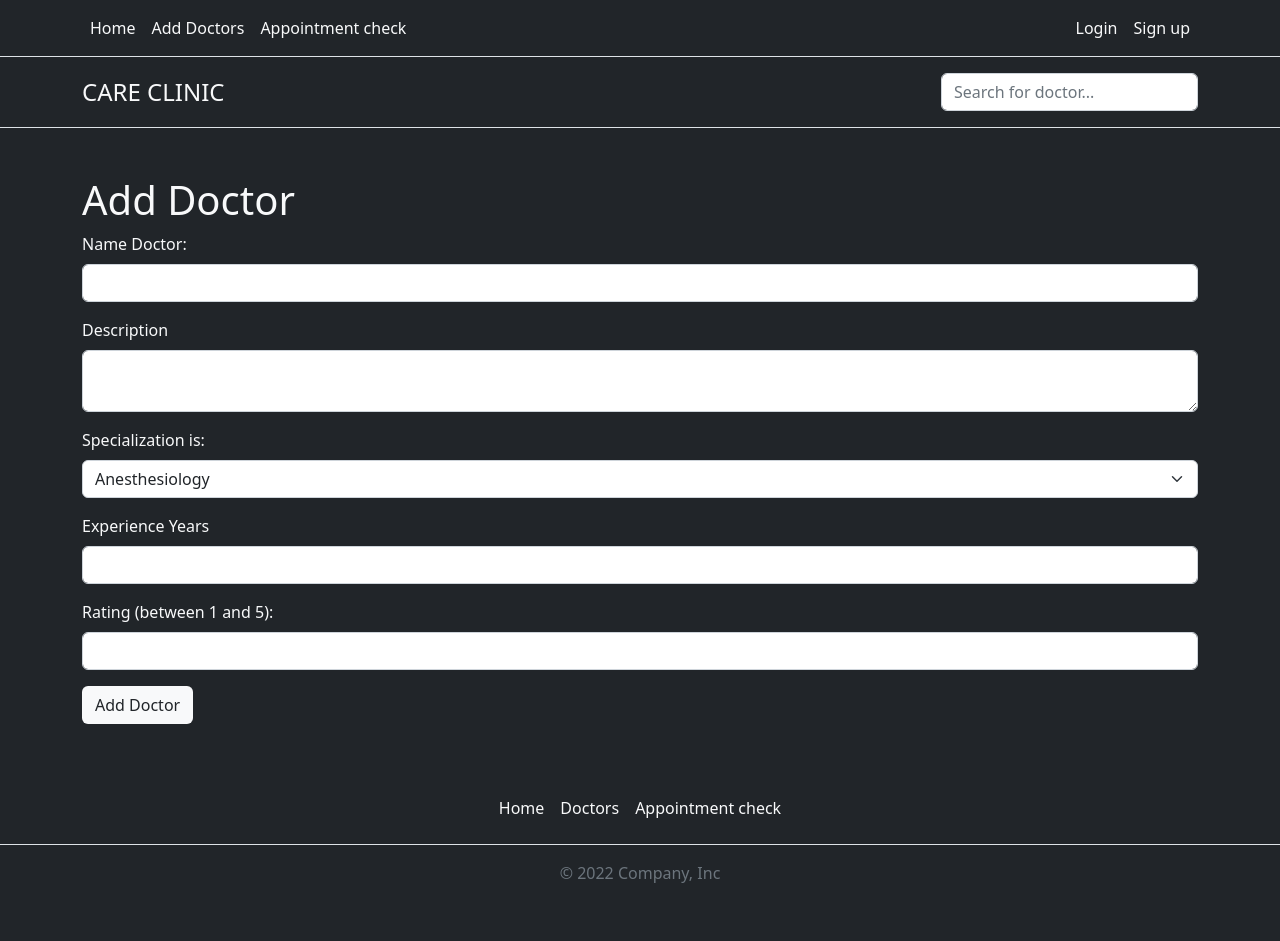
After one commit to T-Python-OCT9/LAB_DJNAGO_ORM_3_RELATIONS, a Django app: page /clinic/add_doctor/ in a window 1280 px wide. The commit adds this page. Run offline with Django 4.2, Linux system fonts and the light colour scheme.

Commit message:
Clinic Website update

```diff
--- a/Clinic_Website/clinic/models.py
+++ b/Clinic_Website/clinic/models.py
@@ -4,8 +4,7 @@ from django.db import models
 
 class Doctor(models.Model):
     specialization_choices = models.TextChoices("specialization"
-    ,["Anesthesiology","Dermatology","Ophthalmology","Pediatrics"
-    ,"Psychiatry","Surgery","Orthopedic"])
+    ,["Anesthesiology","Dermatology","Ophthalmology","Pediatrics"])
 
     name = models.CharField(max_length=512)
     description = models.TextField()
--- /dev/null
+++ b/Clinic_Website/clinic/templates/clinic/add_doctor.html
@@ -0,0 +1,42 @@
+{% extends 'clinic/base.html' %}
+
+{% block Title %}   Add Doctor     {% endblock %}
+{% block content %}
+<div class="container text-light my-4 py-4">
+    <h1 class=" text-light">Add Doctor</h1>
+    <form action="" method="POST">
+        {% csrf_token %}
+        <div class="mb-3 text-light">
+            <label  class="form-label">Name Doctor:</label>
+            <input type="text" class="form-control" name="name">
+        </div>
+
+        <div class="mb-3">
+            <label  class="form-label">Description</label>
+            <textarea type="text" class="form-control" name="description"></textarea>
+        </div>
+
+        <div class="mb-3">
+            <label class="form-label">Specialization is:</label>
+            <select class="form-select" name="specialization">
+                <option value="Anesthesiology">Anesthesiology</option>
+                <option value="Dermatology">Dermatology</option>
+                <option value="Ophthalmology">Ophthalmology</option>
+                <option value="Pediatrics">Pediatrics</option>
+            </select>
+        </div>
+
+        <div class="mb-3">
+            <label  class="form-label">Experience Years</label>
+            <input type="number" class="form-control" name="experience_years" min="0" max="30" />
+        </div>
+
+        <div class="mb-3">
+            <label class="form-label">Rating (between 1 and 5):</label>
+            <input type="number" class="form-control" step="0.1" name="rating" min="1.0" max="5.0">
+        </div>
+
+        <input class="btn text-dark bg-light" type="submit" value="Add Doctor" />
+    </form>
+</div>
+{% endblock %}
--- /dev/null
+++ b/Clinic_Website/clinic/templates/clinic/base.html
@@ -0,0 +1,49 @@
+<!doctype html>
+<html lang="en">
+  <head>
+    <meta charset="utf-8">
+    <meta name="viewport" content="width=device-width, initial-scale=1">
+    <title>{% block Title %} Bootstrap demo {% endblock %}</title>
+    <link href="https://cdn.jsdelivr.net/npm/bootstrap@5.2.2/dist/css/bootstrap.min.css" rel="stylesheet" integrity="sha384-Zenh87qX5JnK2Jl0vWa8Ck2rdkQ2Bzep5IDxbcnCeuOxjzrPF/et3URy9Bv1WTRi" crossorigin="anonymous">
+  </head>
+  <body class="bg-dark">
+    <nav class="py-2 border-bottom  bg-dark ">
+      <div class="container d-flex flex-wrap">
+        <ul class="nav me-auto">
+          <li class="nav-item"><a href="{% url 'clinic:home' %}" class="nav-link link-light px-2 active" aria-current="page">Home</a></li>
+          <li class="nav-item"><a href="{% url 'clinic:add_doctor' %}" class="nav-link link-light px-2">Add Doctors</a></li>
+          <li class="nav-item"><a href="{% url 'clinic:appointment_check' %}" class="nav-link link-light px-2">Appointment check</a></li>
+        </ul>
+        <ul class="nav">
+          <li class="nav-item"><a href="#" class="nav-link link-light px-2">Login</a></li>
+          <li class="nav-item"><a href="#" class="nav-link link-light px-2">Sign up</a></li>
+        </ul>
+      </div>
+    </nav>
+    <header class="py-3 mb-4 border-bottom bg-dark">
+        <div class="container d-flex flex-wrap justify-content-center">
+          <a href="/" class="d-flex align-items-center mb-3 mb-lg-0 me-lg-auto text-light text-decoration-none">
+            <span class="fs-4">CARE CLINIC</span>
+          </a>
+          <form class="col-12 col-lg-auto mb-3 mb-lg-0" role="search" method="GET" action="{% url 'clinic:home' %}">
+            <input type="search" class="form-control" placeholder="Search for doctor..." aria-label="Search" name="search">
+          </form>
+        </div>
+      </header>
+
+    {% block content %}
+    {% endblock %}
+
+
+        <footer class="py-3 my-4 bg-dark">
+          <ul class="nav justify-content-center border-bottom pb-3 mb-3">
+            <li class="nav-item"><a href="{% url 'clinic:home' %}" class="nav-link px-2 link-light">Home</a></li>
+            <li class="nav-item"><a href="{% url 'clinic:add_doctor' %}" class="nav-link px-2 link-light">Doctors</a></li>
+            <li class="nav-item"><a href="{% url 'clinic:appointment_check' %}" class="nav-link px-2 link-light">Appointment check</a></li>
+          </ul>
+          <p class="text-center text-muted">© 2022 Company, Inc</p>
+        </footer>
+
+    <script src="https://cdn.jsdelivr.net/npm/bootstrap@5.2.2/dist/js/bootstrap.bundle.min.js" integrity="sha384-OERcA2EqjJCMA+/3y+gxIOqMEjwtxJY7qPCqsdltbNJuaOe923+mo//f6V8Qbsw3" crossorigin="anonymous"></script>
+  </body>
+</html>
--- a/Clinic_Website/clinic/urls.py
+++ b/Clinic_Website/clinic/urls.py
@@ -4,5 +4,10 @@ from . import views
 app_name = "clinic"
 
 urlpatterns = [
-    path("home/", views.home, name="home")
+    path("home/", views.home, name="home"),
+    path("add_doctor/", views.add_doctor, name="add_doctor"),
+    path("add_appointment/<doctor_id>/", views.add_appointment, name="add_appointment"),
+    path("appointment_check/", views.appointment_check, name="appointment_check"),
+    path("detail_doctor/<doctor_id>/", views.detail_doctor , name ="detail_doctor"),
+    path("not_found/",views.not_found , name="not_found.html"),
 ]
--- a/Clinic_Website/clinic/views.py
+++ b/Clinic_Website/clinic/views.py
@@ -1,9 +1,62 @@
-from django.shortcuts import render
+from django.shortcuts import render ,redirect
 from django.http import HttpResponse
+from .models import Doctor , Appointment
+
 
 # Create your views here.
 def home(request : HttpResponse):
+    try:
+        if "search" in request.GET:
+            doctors = Doctor.objects.filter(name__contains=request.GET["search"])
+        else:
+            doctors =  Doctor.objects.all()
+    except:
+        return render(request , "clinic/not_found.html")
+
+    return render(request,"clinic/home.html",{"doctors":doctors})
+
+
+
+def add_doctor(request : HttpResponse):
     if request.method == "POST":
-        rating = float ( request.POST["quantity"] )
-        print(rating.__class__)
-    return render(request,"clinic/home.html")
+        new_book = Doctor(name=request.POST["name"], description= request.POST["description"],
+         specialization= request.POST["specialization"] , experience_years= request.POST["experience_years"]
+         , rating= request.POST["rating"])
+        new_book.save()
+        return redirect("clinic:home")
+
+    return render(request,"clinic/add_doctor.html")
+
+
+
+def detail_doctor(request : HttpResponse,doctor_id : int):
+    try:
+        doctor = Doctor.objects.get(id=doctor_id)
+        appointments = Appointment.objects.filter(doctor = doctor)
+    except:
+        return render(request , "clinic/not_found.html")
+
+    return render(request, "clinic/detail_doctor.html", {"doctor" : doctor, "appointments" : appointments})
+
+
+
+
+def add_appointment(request : HttpResponse ,doctor_id : int):
+    doctor = Doctor.objects.get(id=doctor_id)
+    if request.method == "POST":
+        appointment = Appointment(doctor=doctor, patient_name = request.POST["patient_name"],
+         case_description=request.POST["case_description"],patient_age = request.POST["patient_age"],
+         appointment_datetime = request.POST["appointment_datetime"], is_attended = request.POST["is_attended"])
+        appointment.save()
+        return redirect("clinic:home")
+
+    return render(request ,"clinic/add_appointment.html",{"doctor":doctor})
+
+
+
+def appointment_check(request : HttpResponse):
+    return render(request,"clinic/appointment_check.html")
+
+
+def not_found(request : HttpResponse):
+    return render(request,"clinic/not_found.html")
```
Also changed, not shown: Clinic_Website/clinic/templates/clinic/add_appointment.html (added, +46 -0 lines), Clinic_Website/clinic/templates/clinic/appointment_check.html (added, +9 -0 lines), Clinic_Website/clinic/templates/clinic/detail_doctor.html (added, +42 -0 lines), Clinic_Website/clinic/templates/clinic/home.html (+38 -20 lines), Clinic_Website/t.txt (deleted, +0 -22 lines), Clinic_Website/clinic/migrations/0002_alter_doctor_specialization.py (added), Clinic_Website/clinic/templates/clinic/not_found.html (added).
